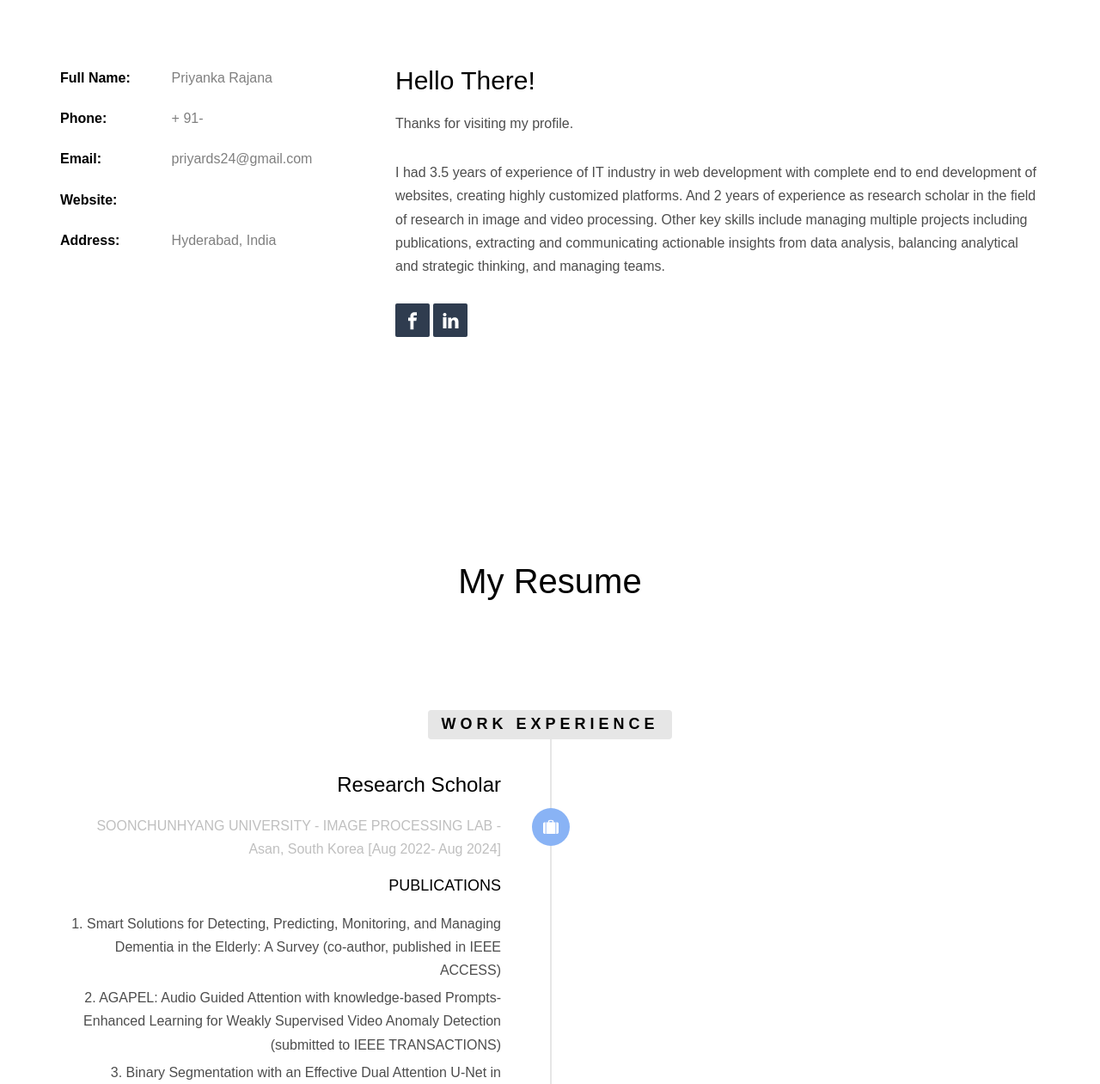
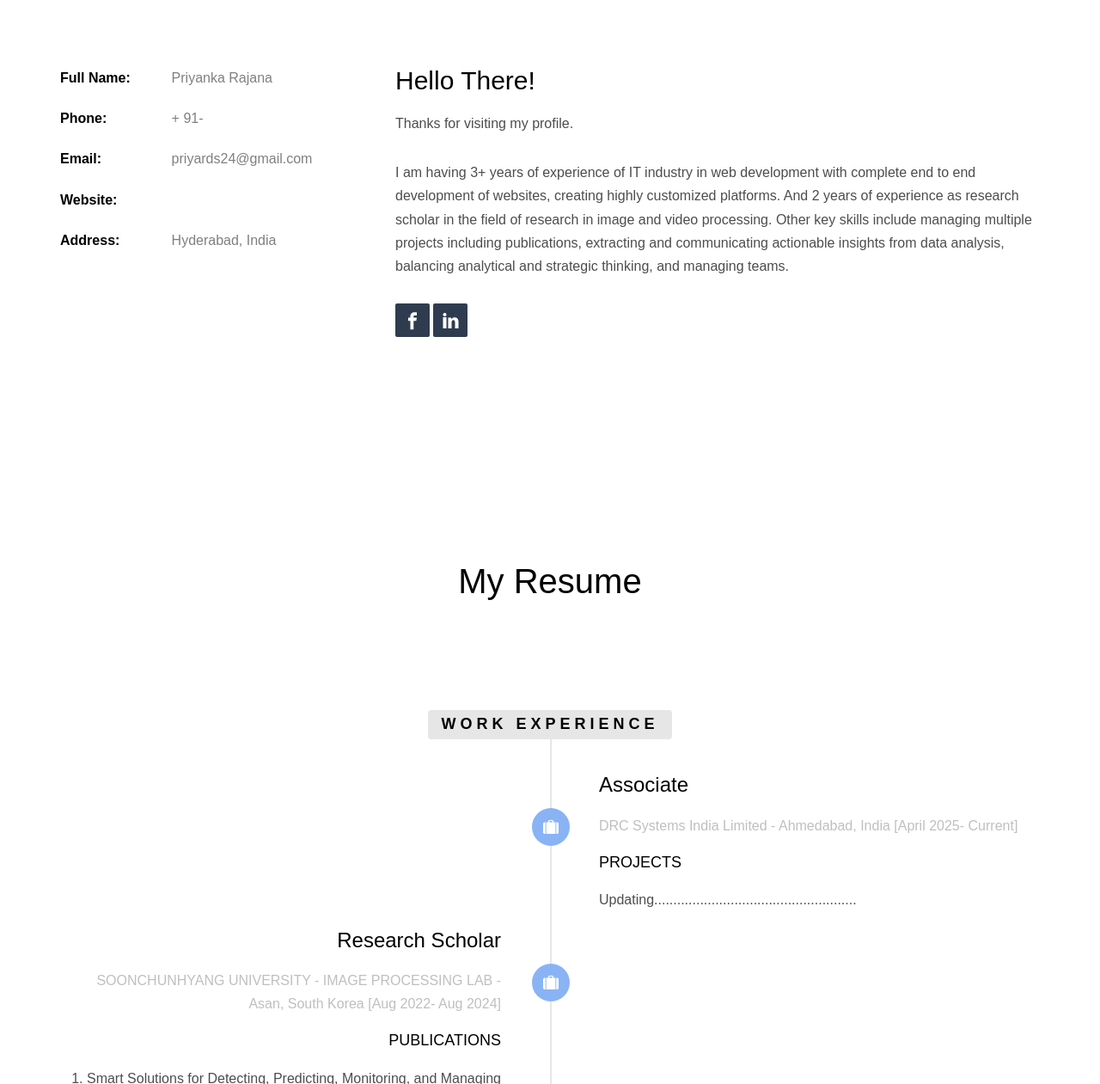
Before and after one commit to priyankarajana01/portfolio, a plain HTML site: page index.html in a window 1280 px wide. Shown: the part 995-2256 px from the top of the page at 86% size. Drawn offline with Linux system fonts and the light colour scheme; files whose address does not match are found by name.

Commit message:
Update index.html

```diff
--- a/index.html
+++ b/index.html
@@ -67,7 +67,7 @@
 				<div class="col-md-8">
 					<h2>Hello There!</h2>
 					<p>Thanks for visiting my profile.</p>
-					<p>I had 3.5 years of experience of IT industry in web development with complete end to end development of websites, creating highly customized platforms. And 2 years of experience as research scholar in the field of research in image and video processing. Other key skills include managing multiple projects including publications, extracting and
+					<p>I am having 3+ years of experience of IT industry in web development with complete end to end development of websites, creating highly customized platforms. And 2 years of experience as research scholar in the field of research in image and video processing. Other key skills include managing multiple projects including publications, extracting and
 					communicating actionable insights from data analysis, balancing analytical and strategic thinking,
 					and managing teams.
 					</p>
@@ -94,6 +94,20 @@
 					<ul class="timeline">
 						<li class="timeline-heading text-center animate-box">
 							<div><h3>Work Experience</h3></div>
+						</li>
+						<li class="timeline-inverted animate-box">
+							<div class="timeline-badge"><i class="icon-suitcase"></i></div>
+							<div class="timeline-panel">
+								<div class="timeline-heading">
+									<h3 class="timeline-title">Associate </h3>
+									<span class="company">DRC Systems India Limited - Ahmedabad, India [April 2025- Current]</span>
+								</div>
+								<div class="timeline-body">
+									<h4>PROJECTS</h4>
+
+									<p>Updating.....................................................</p>
+								</div>
+							</div>
 						</li>
 						<li class="animate-box timeline-unverted">
 							<div class="timeline-badge"><i class="icon-suitcase"></i></div>
```
